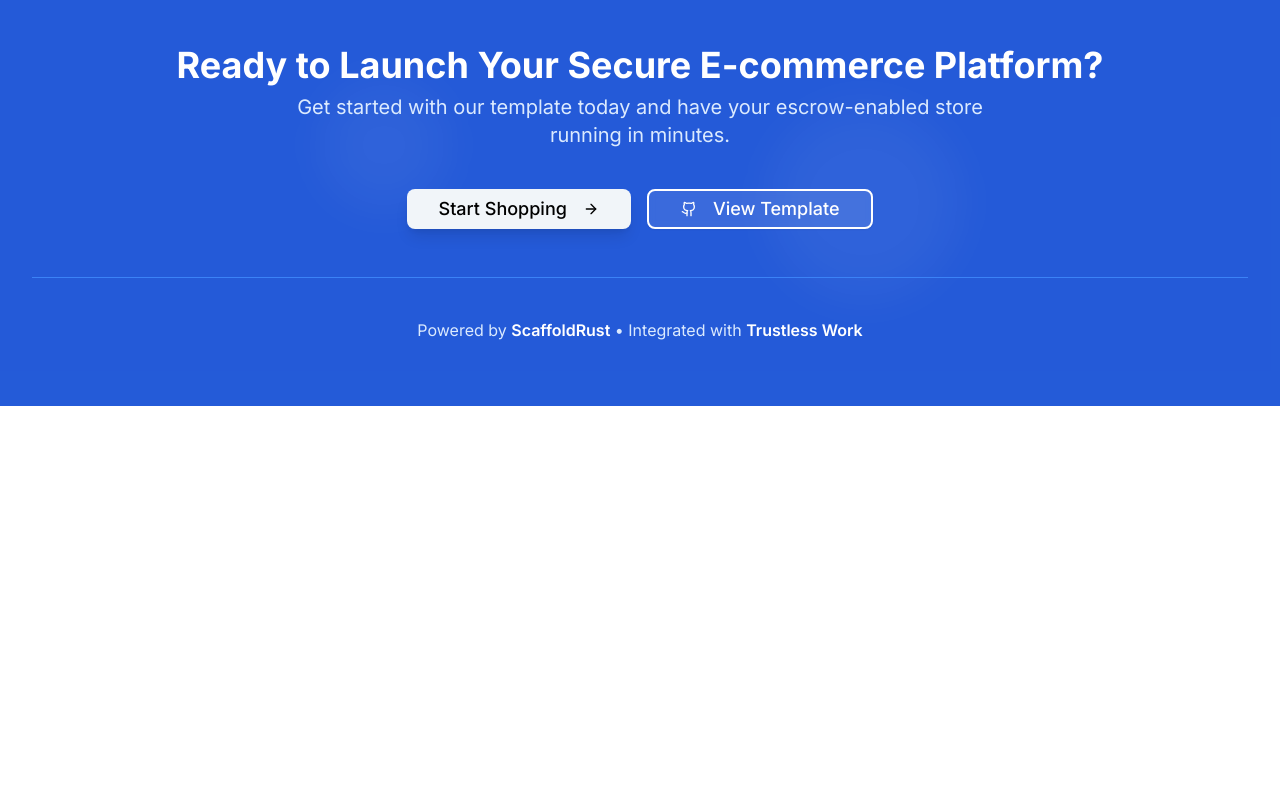
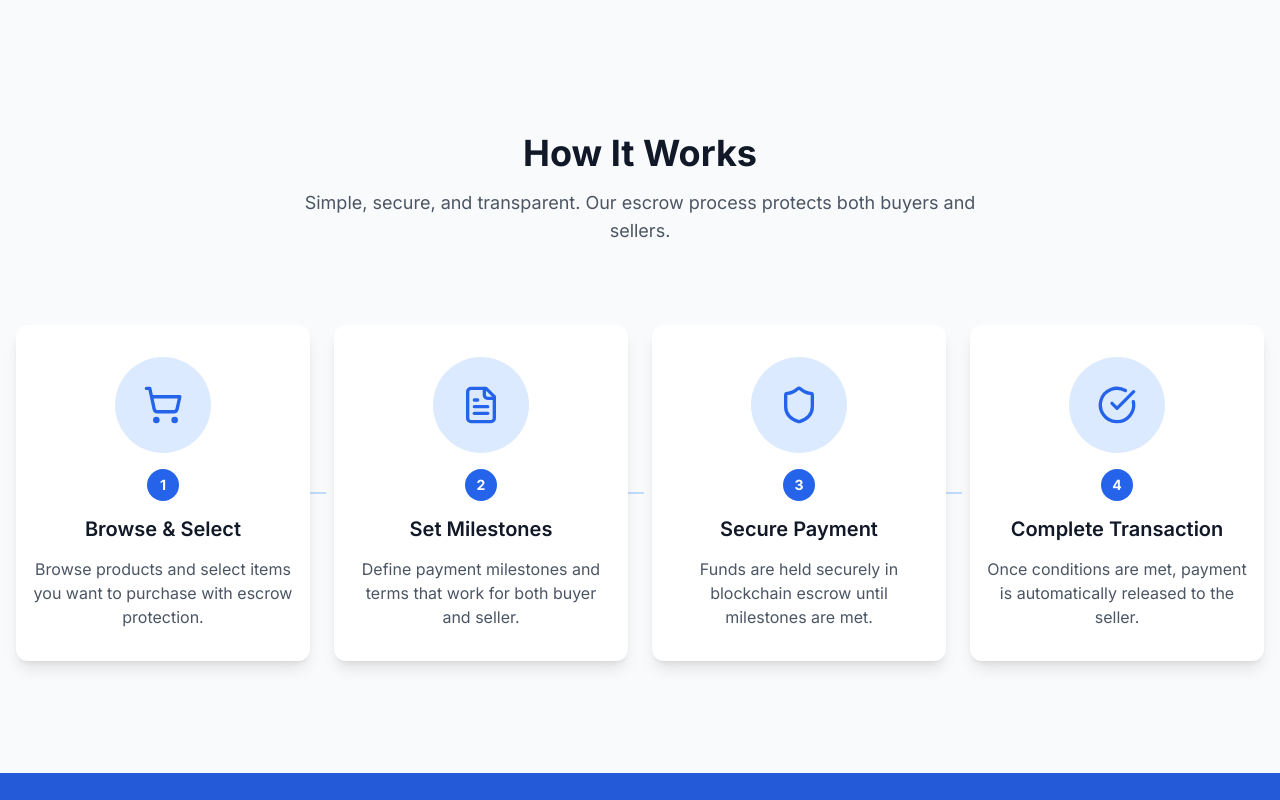
Before and after one commit to ScaffoldRust/Ecommerce-TrustlessWork-Integration, a Next.js app in the folder apps/webapp/: page / in a window 1280 px wide. Shown: the part 900-1700 px from the top of the page. Before the commit the page ends 1306 px from the top, so only its background shows below. Built offline with nearby package versions, Linux system fonts and the light colour scheme.

Commit message:
Add responsive How It Works section component

```diff
--- a/apps/webapp/app/page.tsx
+++ b/apps/webapp/app/page.tsx
@@ -1,10 +1,12 @@
 import { WhyChoose } from "@/components/home/why-choose";
 import CtaSection from "@/components/home/cta-section";
+import HowItWorks from '@/components/home/how-it-works';
 
 export default function Home() {
   return (
     <>
       <WhyChoose />
+      <HowItWorks />
       <CtaSection />
     </>
   );
--- /dev/null
+++ b/apps/webapp/components/home/how-it-works.tsx
@@ -0,0 +1,127 @@
+import React from 'react';
+import { ShoppingCart, FileText, Shield, CheckCircle } from 'lucide-react';
+
+const HowItWorks = () => {
+  const steps = [
+    {
+      id: 1,
+      icon: ShoppingCart,
+      title: "Browse & Select",
+      description: "Browse products and select items you want to purchase with escrow protection."
+    },
+    {
+      id: 2,
+      icon: FileText,
+      title: "Set Milestones",
+      description: "Define payment milestones and terms that work for both buyer and seller."
+    },
+    {
+      id: 3,
+      icon: Shield,
+      title: "Secure Payment",
+      description: "Funds are held securely in blockchain escrow until milestones are met."
+    },
+    {
+      id: 4,
+      icon: CheckCircle,
+      title: "Complete Transaction",
+      description: "Once conditions are met, payment is automatically released to the seller."
+    }
+  ];
+
+  return (
+    <section className="flex flex-col items-center bg-gray-50 w-full min-h-screen lg:h-[640px]" style={{
+      padding: '40px 16px lg:80px 0px',
+      backgroundColor: '#F9FAFB',
+      flex: 'none',
+      order: 2,
+      alignSelf: 'stretch',
+      flexGrow: 0
+    }}>
+      <div className="w-full max-w-7xl mx-auto px-4 mt-40 lg:px-4">
+        {/* Header */}
+        <div className="text-center mb-20 lg:mb-20">
+          <h2 className="text-2xl sm:text-3xl lg:text-4xl font-bold text-gray-900 mb-3 lg:mb-4">
+            How It Works
+          </h2>
+          <p className="text-base lg:text-lg text-gray-600 max-w-3xl mx-auto px-2 lg:px-0">
+            Simple, secure, and transparent. Our escrow process protects both buyers and <br /> sellers.
+          </p>
+        </div>
+
+        {/* Steps Grid */}
+        <div className="grid grid-cols-1 sm:grid-cols-2 lg:grid-cols-4 gap-6 lg:gap-6">
+          {steps.map((step, index) => {
+            const IconComponent = step.icon;
+
+            return (
+              <div key={step.id} className="relative">
+                {/* Connector Line (hidden on mobile, shown on desktop) */}
+                {index < steps.length - 1 && (
+                  <div className="hidden lg:block absolute z-0" style={{
+                    position: 'absolute',
+                    width: '32px',
+                    height: '2px',
+                    right: '-16px',
+                    top: '50%',
+                    transform: 'translateY(-50%)',
+                    background: '#BFDBFE'
+                  }} />
+                )}
+
+                {/* Step Card */}
+                <div className="relative z-10 flex flex-col items-center" style={{
+                  padding: '32px 0px 32.25px',
+                  gap: '16px',
+                  background: '#FFFFFF',
+                  boxShadow: '0px 10px 15px -3px rgba(0, 0, 0, 0.1), 0px 4px 6px -4px rgba(0, 0, 0, 0.1)',
+                  borderRadius: '12px'
+                }}>
+                  {/* Icon Circle */}
+                  <div className="w-24 h-24 bg-blue-100 rounded-full flex items-center justify-center">
+                    <IconComponent className="w-10 h-10 text-blue-600" />
+                  </div>
+
+                  {/* Step Number */}
+                  <div className="w-8 h-8 bg-blue-600 rounded-full flex items-center justify-center">
+                    <span className="text-white font-bold text-sm">{step.id}</span>
+                  </div>
+
+                  {/* Title */}
+                  <h3 className="text-gray-900 text-center" style={{
+                    fontFamily: 'Inter',
+                    fontWeight: 600,
+                    fontStyle: 'normal',
+                    fontSize: '20px',
+                    lineHeight: '24px',
+                    letterSpacing: '0%',
+                    textAlign: 'center',
+                    verticalAlign: 'middle'
+                  }}>
+                    {step.title}
+                  </h3>
+
+                  {/* Description */}
+                  <p className="text-gray-600 text-center px-4" style={{
+                    fontFamily: 'Inter',
+                    fontWeight: 400,
+                    fontStyle: 'normal',
+                    fontSize: '16px',
+                    lineHeight: '24px',
+                    letterSpacing: '0%',
+                    textAlign: 'center',
+                    verticalAlign: 'middle'
+                  }}>
+                    {step.description}
+                  </p>
+                </div>
+              </div>
+            );
+          })}
+        </div>
+      </div>
+    </section>
+  );
+};
+
+export default HowItWorks;
```
Also changed, not shown: 1 other file (tests, documents, lock files or other folders).
